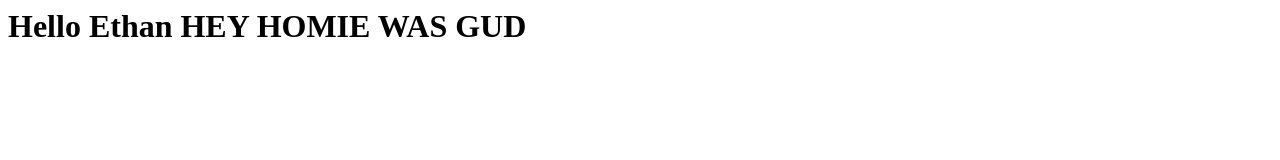
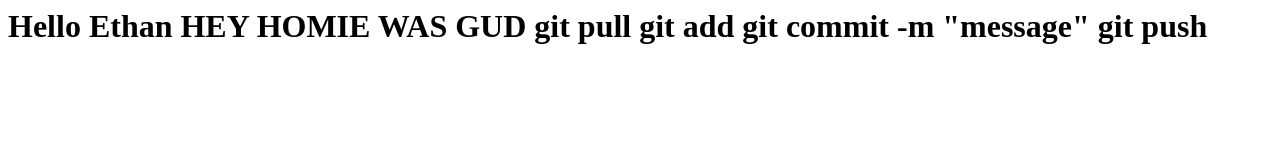
Before and after one commit to ethangoldschen/testRepo, a plain HTML site: page index.html in a window 1280 px wide. Drawn offline with Linux system fonts and the light colour scheme.

Commit message:
updated with commands

```diff
--- a/index.html
+++ b/index.html
@@ -2,5 +2,9 @@
 <h1>
 Hello Ethan
 HEY HOMIE WAS GUD
+git pull
+git add <files>
+git commit -m "message"
+git push
 </h1>
 </html>
```
